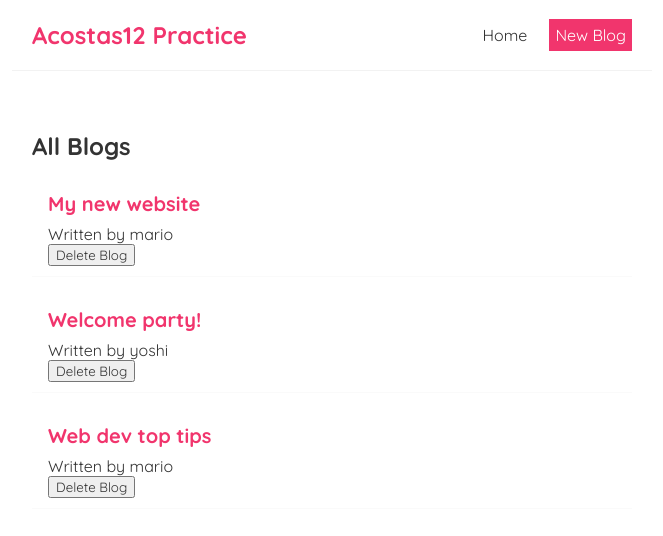
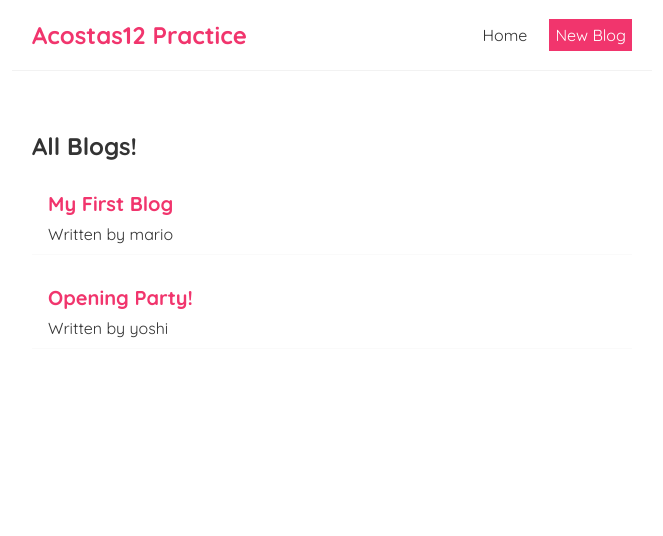
Before and after one commit to macosta2015/NETNinja-react-, a React (Create React App) app in the folder ninjareact/: page / in a window 1280 px wide. Shown: the top 536 px of the page, without its empty margins (308-971 px from the left). Built offline with nearby package versions, Linux system fonts and the light colour scheme; data requests are answered from the project's data file.

Commit message:
Adding the data (json) file

```diff
--- a/ninjareact/src/BlogList.js
+++ b/ninjareact/src/BlogList.js
@@ -1,4 +1,4 @@
-const BlogList = ({blogs, title, handleDelete}) => {
+const BlogList = ({blogs, title}) => {
 
     return (
     <div className="blog-list">
@@ -7,7 +7,6 @@
         <div className="blog-preview" key={blog.id}>
             <h2>{ blog.title }</h2>
             <p>Written by {blog.author} </p>
-            <button onClick={() => handleDelete(blog.id)}>Delete Blog</button>
         </div>
         ))}
     </div>
--- a/ninjareact/src/Home.js
+++ b/ninjareact/src/Home.js
@@ -2,23 +2,21 @@
 import BlogList from "./BlogList";
 
 const Home = () => {
-  const [blogs, setBlogs] = useState([
-    { title: 'My new website', body: 'lorem ipsum...', author: 'mario', id: 1 },
-    { title: 'Welcome party!', body: 'lorem ipsum...', author: 'yoshi', id: 2 },
-    { title: 'Web dev top tips', body: 'lorem ipsum...', author: 'mario', id: 3 }
-  ]);
-
-  const handleDelete = (id) => {
-    const newBlogs = blogs.filter(blog => blog.id !== id);
-    setBlogs(newBlogs);
-  }
+  const [blogs, setBlogs] = useState(null);
 
   useEffect(() => {
-  }, [])
+    fetch('http://localhost:8000/blogs')
+    .then(res => {
+      return res.json()
+    })
+    .then(data => {
+      setBlogs(data)
+    })
+  }, []);
 
   return (
     <div className="home">
-      <BlogList blogs={blogs} title="All Blogs" handleDelete={handleDelete} />
+      {blogs && <BlogList blogs={blogs} title="All Blogs!"/>}
     </div>
   );
 }
```
